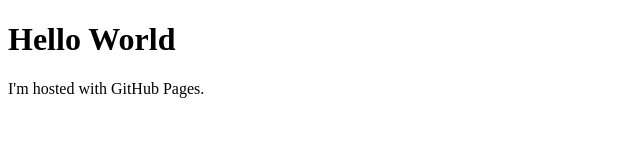
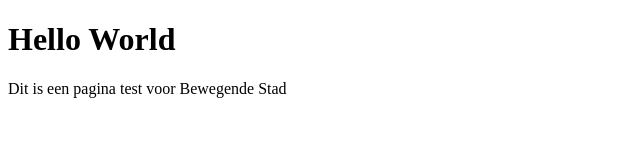
Before and after one commit to chennard/chennard.github.io, a plain HTML site: page index.html in a window 1280 px wide. Shown: the whole page, without its empty margins (0-640 px from the left). Drawn offline with Linux system fonts and the light colour scheme.

Commit message:
Update index.html

```diff
--- a/index.html
+++ b/index.html
@@ -7,7 +7,7 @@
 
 	<h1>Hello World</h1>
 
-	<p>I'm hosted with GitHub Pages.</p>
+	<p>Dit is een pagina test voor Bewegende Stad</p>
 
 </body>
 </html>
```
